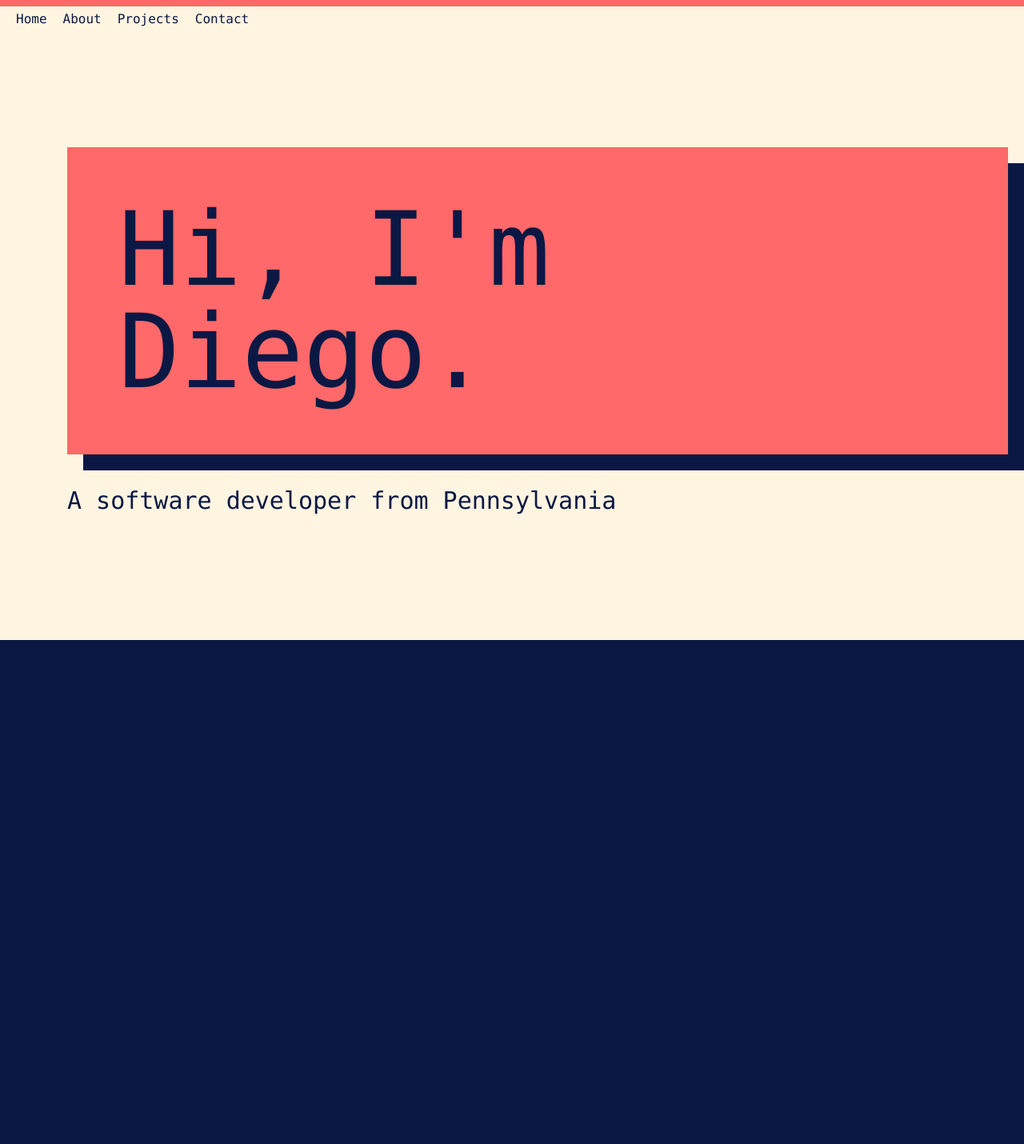
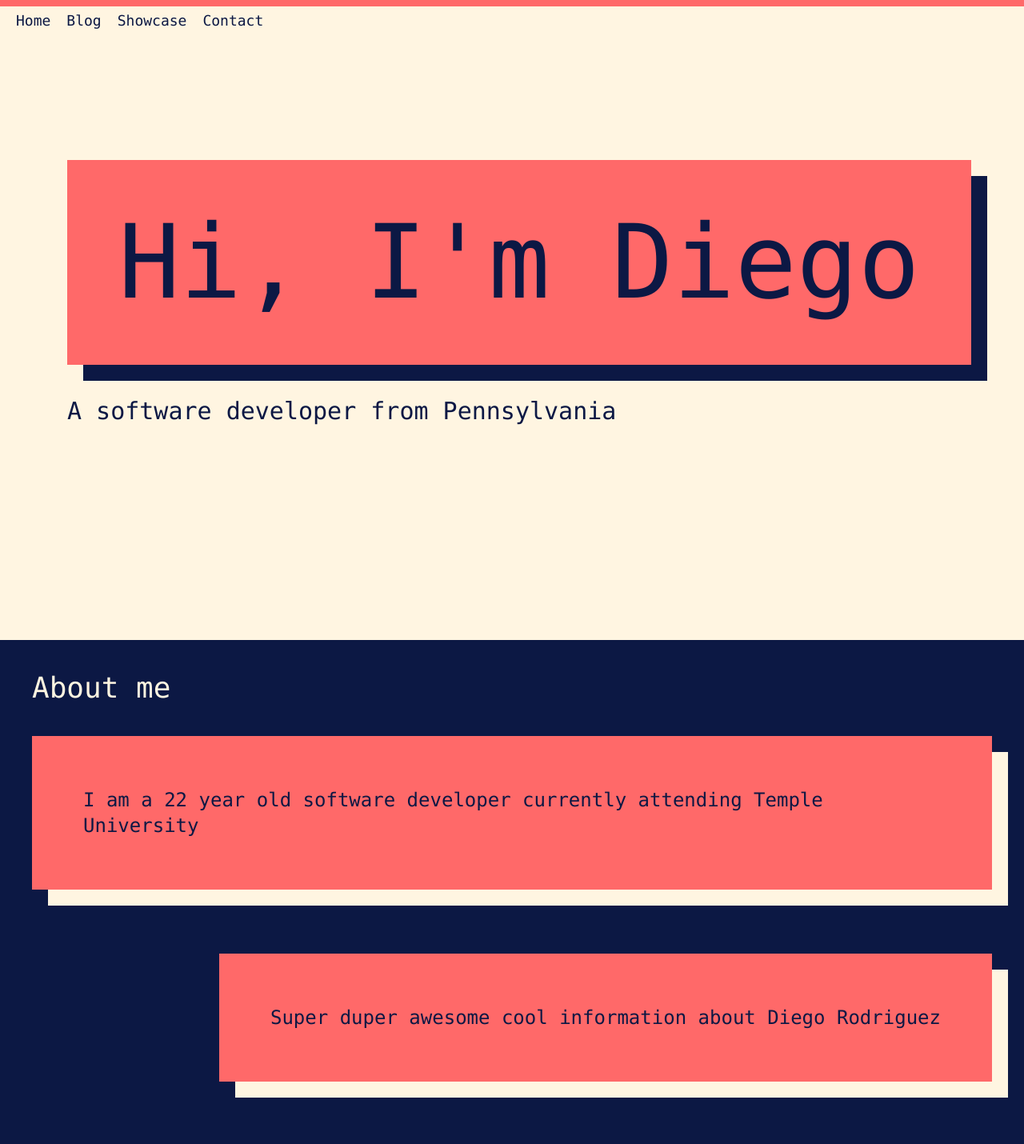
Before and after one commit to die-rod-go/personal-site, a SvelteKit app: page / in a window 1280 px wide. Shown: the top 1430 px of the page at 80% size. Built offline with nearby package versions, Linux system fonts and the light colour scheme.

Commit message:
added about me

```diff
--- /dev/null
+++ b/src/components/CardWithShadow.svelte
@@ -0,0 +1,12 @@
+<script lang="ts">
+  export let cardText: string;
+</script>
+
+<div class="relative max-w-fit">
+  <div class="bg-cus-primary p-16 w-fit relative z-20 right-0">
+    <p class="text-cus-secondary font-mono font text-2xl">
+      {cardText}
+    </p>
+  </div>
+  <div class="bg-cus-background absolute top-5 left-5 p-16 h-full w-full"></div>
+</div>
--- /dev/null
+++ b/src/components/FadeIn.svelte
@@ -0,0 +1,29 @@
+<script lang="ts">
+  const threshold = 0.5;
+  const fadeInSpeed = 700;
+  let inView = false;
+  function actionWhenInViewport(e: Element) {
+    const options = {
+      root: null,
+      rootMargin: "0px",
+      threshold: threshold,
+    };
+
+    const observer = new IntersectionObserver((entries) => {
+      if (entries[0].isIntersecting) {
+        inView = true;
+      }
+    }, options);
+
+    observer.observe(e);
+  }
+</script>
+
+<div
+  class="transition-opacity ease-in duration-500"
+  class:opacity-0={!inView}
+  class:opacity-100={inView}
+  use:actionWhenInViewport
+>
+  <slot />
+</div>
--- a/src/components/Header.svelte
+++ b/src/components/Header.svelte
@@ -18,10 +18,12 @@
     class="flex justify-items-end w-full items-center transition-all duration-300 ease-in-out pb-2"
     class:bg-cus-primary={scrolled}
   >
-    <ul class="flex justify-items-end ml-5 m-1 space-x-5 text-cus-secondary">
+    <ul
+      class="flex justify-items-end ml-5 m-1 space-x-5 text-cus-secondary text-lg"
+    >
       <li><a href="/">Home</a></li>
-      <li><a href="/about">About</a></li>
-      <li><a href="/projects">Projects</a></li>
+      <li><a href="/blog">Blog</a></li>
+      <li><a href="/showcase">Showcase</a></li>
       <li><a href="/contact">Contact</a></li>
     </ul>
   </nav>
--- a/src/components/NameCard.svelte
+++ b/src/components/NameCard.svelte
@@ -1,11 +1,16 @@
-<div class="relative max-w-fit ml-16 mt-36">
+<script>
+  export let cardText = "";
+  export let subtitle = "";
+</script>
+
+<div class="ml-16 mt-40 relative max-w-fit">
   <div class="bg-cus-primary p-16 w-fit max-w-120 relative z-20">
     <p class="text-cus-secondary font-mono font text-2xl lg:text-9xl">
-      Hi, I'm Diego.
+      {cardText}
     </p>
   </div>
   <div class="bg-cus-secondary absolute top-5 left-5 p-16 h-full w-full"></div>
 </div>
-<p class="font-mono ml-16 mt-10 text-cus-secondary text-1xl lg:text-3xl">
-  A software developer from Pennsylvania
+<p class="ml-16 font-mono mt-10 text-cus-secondary text-1xl lg:text-3xl">
+  {subtitle}
 </p>
--- a/src/routes/+page.svelte
+++ b/src/routes/+page.svelte
@@ -1,15 +1,47 @@
-<script>
+<script lang="ts">
   import Header from "../components/Header.svelte";
   import Footer from "../components/Footer.svelte";
   import NameCard from "../components/NameCard.svelte";
+  import FadeIn from "../components/FadeIn.svelte";
+  import CardWithShadow from "../components/CardWithShadow.svelte";
 </script>
 
 <Header />
 <!-- intro section -->
 <main class="">
   <div class="pt-10 p-5 min-h-screen bg-cus-background">
-    <NameCard />
+    <FadeIn>
+      <NameCard
+        cardText="Hi, I'm Diego"
+        subtitle="A software developer from Pennsylvania"
+      />
+    </FadeIn>
+  </div>
+  <!-- about me section -->
+  <div class="p-10 bg-cus-secondary min-h-screen">
+    <FadeIn>
+      <h class="font-mono text-cus-background text-4xl">About me</h>
+    </FadeIn>
+    <div class="h-10"></div>
+    <FadeIn>
+      <CardWithShadow
+        cardText="I am a 22 year old software developer currently attending Temple University"
+      />
+    </FadeIn>
+    <FadeIn>
+      <div class="flex justify-end mt-20">
+        <CardWithShadow
+          cardText="Super duper awesome cool information about Diego Rodriguez"
+        />
+      </div>
+    </FadeIn>
+    <FadeIn>
+      <div class="mt-20">
+        <CardWithShadow
+          cardText="Blah blah blah blah blah blah more cool info about Diego"
+        />
+      </div>
+    </FadeIn>
   </div>
 </main>
-<div class="bg-cus-secondary min-h-screen"></div>
 <Footer />
```
